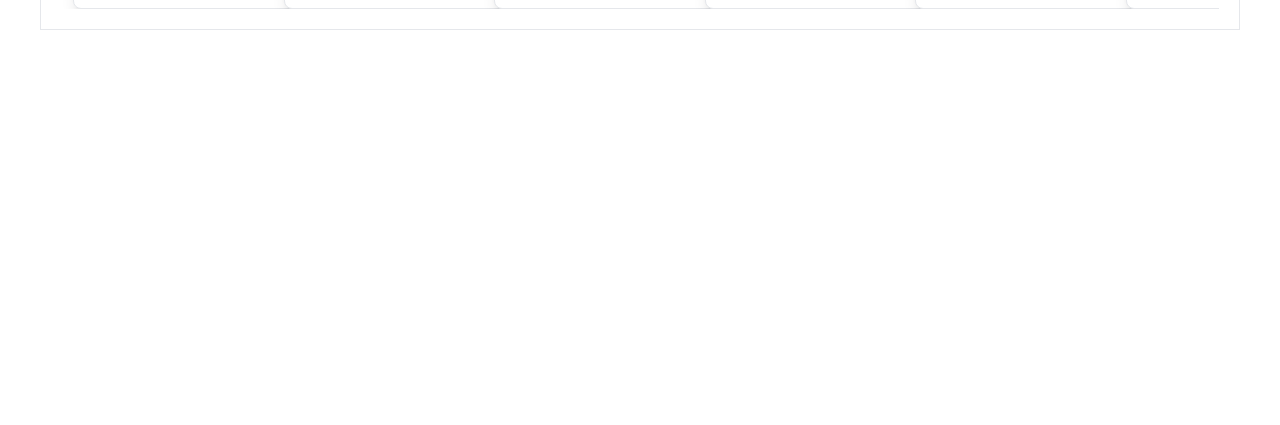
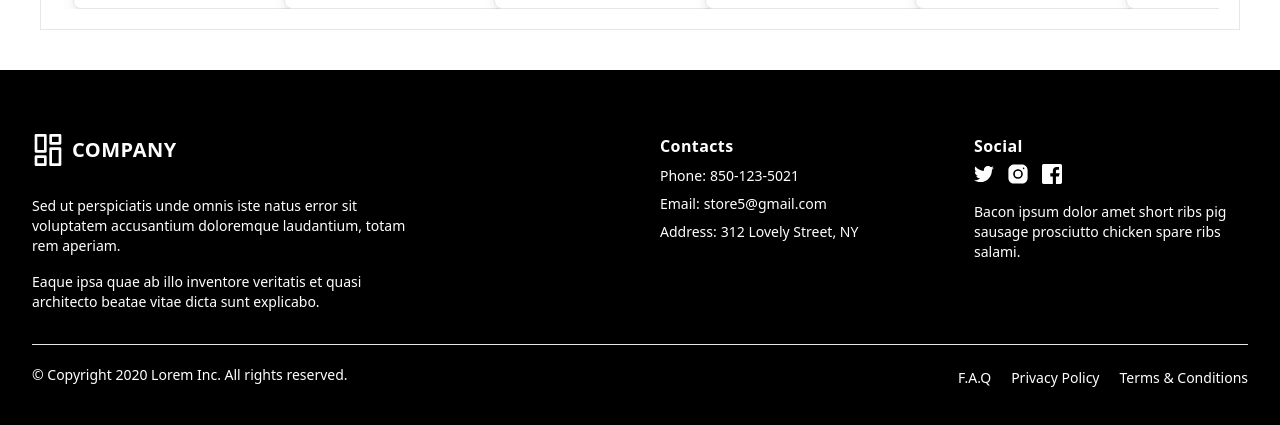
Before and after one commit to AayushShuk1a/E-commerce, a React (Vite) app in the folder frontend/: page / in a window 1280 px wide. Shown: the part 2782-3207 px from the top of the page. Before the commit the page ends 2852 px from the top, so only its background shows below. Built offline with nearby package versions, Linux system fonts and the light colour scheme.

Commit message:
Footer Added

```diff
--- a/frontend/src/customer/Pages/HomePage/HomePage.jsx
+++ b/frontend/src/customer/Pages/HomePage/HomePage.jsx
@@ -5,8 +5,8 @@ import { mens_kurta } from '../../../assets/ecommerce-products-data/Men/men_kurt
 import { mensPantsPage1 } from '../../../assets/ecommerce-products-data/pants/men_page1'
 import { mensShoesPage1 } from '../../../assets/ecommerce-products-data/shoes'
 import { sareePage1 } from '../../../assets/ecommerce-products-data/Saree/page1'
-import { lengha_page1 } from '../../../assets/ecommerce-products-data/Women/LenghaCholi'
 import { gounsPage1 } from '../../../assets/ecommerce-products-data/Gouns/gouns'
+import Footer from '../../components/Footer/Footer'
 
 const HomePage = () => {
   return (
@@ -21,6 +21,12 @@ const HomePage = () => {
           <HomeSectionCarousel data={sareePage1} sectionName="Women's Saree"/>
           <HomeSectionCarousel data={gounsPage1} sectionName="Women's Gouns"/>
         </div>
+
+        <div className='bg-black'>
+        <Footer/>
+        </div>
+
+
     </div>
   )
 }
--- /dev/null
+++ b/frontend/src/customer/components/Footer/Footer.jsx
@@ -0,0 +1,154 @@
+const Footer = () => {
+    return (
+      <div className="px-4 pt-16 mx-auto sm:max-w-xl md:max-w-full lg:max-w-screen-xl md:px-24 lg:px-8 bg-black text-white" >
+        <div className="grid gap-10 row-gap-6 mb-8 sm:grid-cols-2 lg:grid-cols-4">
+          <div className="sm:col-span-2">
+            <a
+              href="/"
+              aria-label="Go home"
+              title="Company"
+              className="inline-flex items-center"
+            >
+              <svg
+                className="w-8 text-deep-purple-accent-400"
+                viewBox="0 0 24 24"
+                strokeLinejoin="round"
+                strokeWidth="2"
+                strokeLinecap="round"
+                strokeMiterlimit="10"
+                stroke="currentColor"
+                fill="none"
+              >
+                <rect x="3" y="1" width="7" height="12" />
+                <rect x="3" y="17" width="7" height="6" />
+                <rect x="14" y="1" width="7" height="6" />
+                <rect x="14" y="11" width="7" height="12" />
+              </svg>
+              <span className="ml-2 text-xl font-bold tracking-wide uppercase">
+                Company
+              </span>
+            </a>
+            <div className="mt-6 lg:max-w-sm">
+              <p className="text-sm ">
+                Sed ut perspiciatis unde omnis iste natus error sit voluptatem
+                accusantium doloremque laudantium, totam rem aperiam.
+              </p>
+              <p className="mt-4 text-sm ">
+                Eaque ipsa quae ab illo inventore veritatis et quasi architecto
+                beatae vitae dicta sunt explicabo.
+              </p>
+            </div>
+          </div>
+          <div className="space-y-2 text-sm">
+            <p className="text-base font-bold tracking-wide ">
+              Contacts
+            </p>
+            <div className="flex">
+              <p className="mr-1 ">Phone:</p>
+              <a
+                href="tel:850-123-5021"
+                aria-label="Our phone"
+                title="Our phone"
+                className="transition-colors duration-300 text-deep-purple-accent-400 hover:text-deep-purple-800"
+              >
+                850-123-5021
+              </a>
+            </div>
+            <div className="flex">
+              <p className="mr-1 ">Email:</p>
+              <a
+                href="mailto:info@lorem.mail"
+                aria-label="Our email"
+                title="Our email"
+                className="transition-colors duration-300 text-deep-purple-accent-400 hover:text-deep-purple-800"
+              >
+                store5@gmail.com
+              </a>
+            </div>
+            <div className="flex">
+              <p className="mr-1 ">Address:</p>
+              <a
+                href="https://www.google.com/maps"
+                target="_blank"
+                rel="noopener noreferrer"
+                aria-label="Our address"
+                title="Our address"
+                className="transition-colors duration-300 text-deep-purple-accent-400 hover:text-deep-purple-800"
+              >
+                312 Lovely Street, NY
+              </a>
+            </div>
+          </div>
+          <div>
+            <span className="text-base font-bold tracking-wide ">
+              Social
+            </span>
+            <div className="flex items-center mt-1 space-x-3">
+              <a
+                href="/"
+                className=" transition-colors duration-300 hover:text-deep-purple-accent-400"
+              >
+                <svg viewBox="0 0 24 24" fill="currentColor" className="h-5">
+                  <path d="M24,4.6c-0.9,0.4-1.8,0.7-2.8,0.8c1-0.6,1.8-1.6,2.2-2.7c-1,0.6-2,1-3.1,1.2c-0.9-1-2.2-1.6-3.6-1.6 c-2.7,0-4.9,2.2-4.9,4.9c0,0.4,0,0.8,0.1,1.1C7.7,8.1,4.1,6.1,1.7,3.1C1.2,3.9,1,4.7,1,5.6c0,1.7,0.9,3.2,2.2,4.1 C2.4,9.7,1.6,9.5,1,9.1c0,0,0,0,0,0.1c0,2.4,1.7,4.4,3.9,4.8c-0.4,0.1-0.8,0.2-1.3,0.2c-0.3,0-0.6,0-0.9-0.1c0.6,2,2.4,3.4,4.6,3.4 c-1.7,1.3-3.8,2.1-6.1,2.1c-0.4,0-0.8,0-1.2-0.1c2.2,1.4,4.8,2.2,7.5,2.2c9.1,0,14-7.5,14-14c0-0.2,0-0.4,0-0.6 C22.5,6.4,23.3,5.5,24,4.6z" />
+                </svg>
+              </a>
+              <a
+                href="/"
+                className=" transition-colors duration-300 hover:text-deep-purple-accent-400"
+              >
+                <svg viewBox="0 0 30 30" fill="currentColor" className="h-6">
+                  <circle cx="15" cy="15" r="4" />
+                  <path d="M19.999,3h-10C6.14,3,3,6.141,3,10.001v10C3,23.86,6.141,27,10.001,27h10C23.86,27,27,23.859,27,19.999v-10   C27,6.14,23.859,3,19.999,3z M15,21c-3.309,0-6-2.691-6-6s2.691-6,6-6s6,2.691,6,6S18.309,21,15,21z M22,9c-0.552,0-1-0.448-1-1   c0-0.552,0.448-1,1-1s1,0.448,1,1C23,8.552,22.552,9,22,9z" />
+                </svg>
+              </a>
+              <a
+                href="/"
+                className=" transition-colors duration-300 hover:text-deep-purple-accent-400"
+              >
+                <svg viewBox="0 0 24 24" fill="currentColor" className="h-5">
+                  <path d="M22,0H2C0.895,0,0,0.895,0,2v20c0,1.105,0.895,2,2,2h11v-9h-3v-4h3V8.413c0-3.1,1.893-4.788,4.659-4.788 c1.325,0,2.463,0.099,2.795,0.143v3.24l-1.918,0.001c-1.504,0-1.795,0.715-1.795,1.763V11h4.44l-1,4h-3.44v9H22c1.105,0,2-0.895,2-2 V2C24,0.895,23.105,0,22,0z" />
+                </svg>
+              </a>
+            </div>
+            <p className="mt-4 text-sm ">
+              Bacon ipsum dolor amet short ribs pig sausage prosciutto chicken
+              spare ribs salami.
+            </p>
+          </div>
+        </div>
+        <div className="flex flex-col-reverse justify-between pt-5 pb-10 border-t lg:flex-row">
+          <p className="text-sm ">
+            © Copyright 2020 Lorem Inc. All rights reserved.
+          </p>
+          <ul className="flex flex-col mb-3 space-y-2 lg:mb-0 sm:space-y-0 sm:space-x-5 sm:flex-row">
+            <li>
+              <a
+                href="/"
+                className="text-sm  transition-colors duration-300 hover:text-deep-purple-accent-400"
+              >
+                F.A.Q
+              </a>
+            </li>
+            <li>
+              <a
+                href="/"
+                className="text-sm  transition-colors duration-300 hover:text-deep-purple-accent-400"
+              >
+                Privacy Policy
+              </a>
+            </li>
+            <li>
+              <a
+                href="/"
+                className="text-sm  transition-colors duration-300 hover:text-deep-purple-accent-400"
+              >
+                Terms &amp; Conditions
+              </a>
+            </li>
+          </ul>
+        </div>
+      </div>
+    );
+  };
+
+  export default Footer;
```
